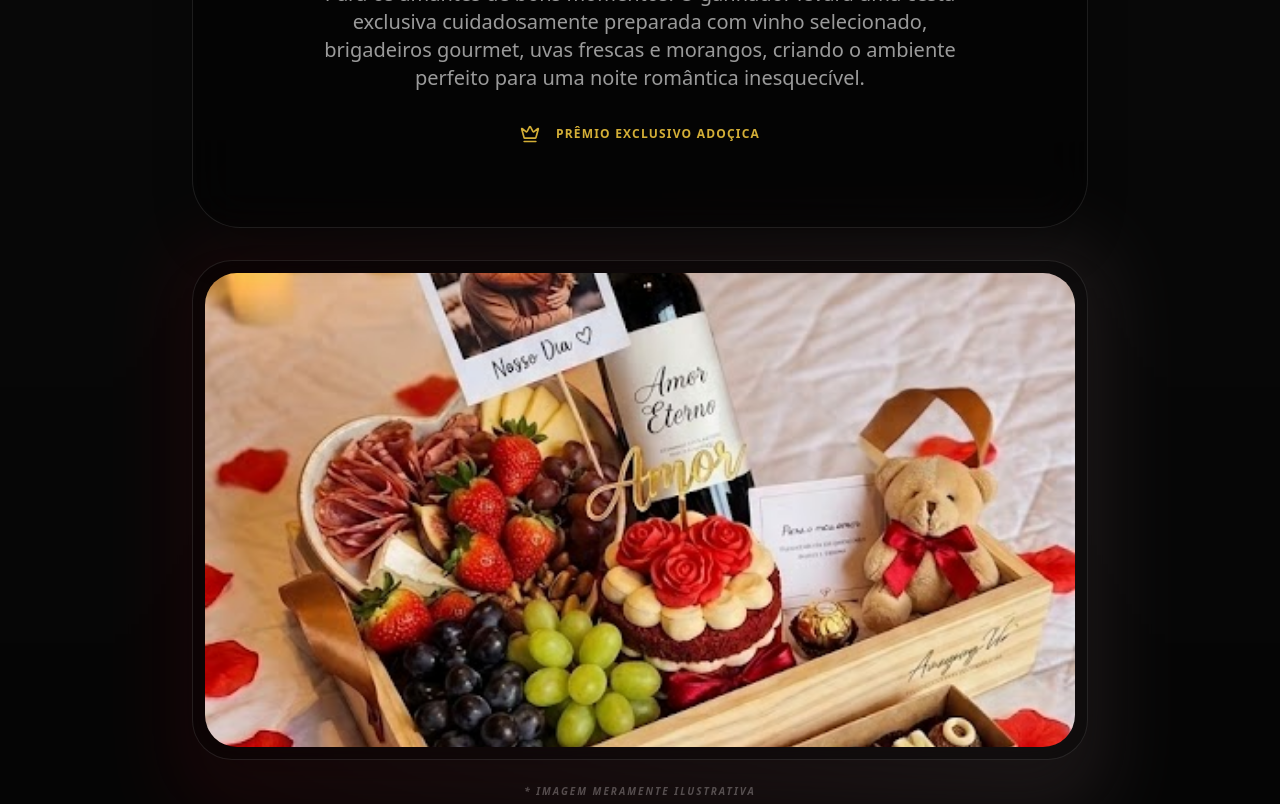
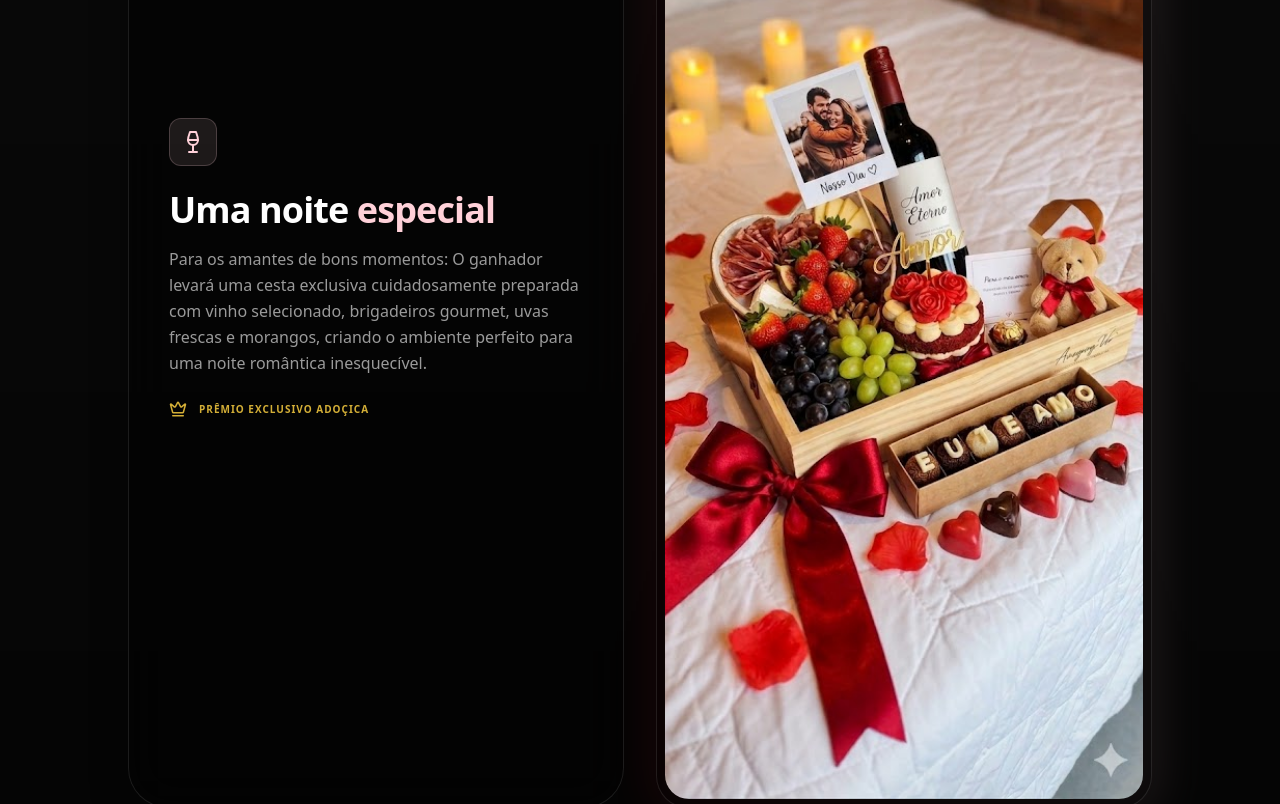
Before and after one commit to leonardomasui/rifa-adocica, a React (Vite) app: page / in a window 1280 px wide. Shown: the part 1400-2204 px from the top of the page. Built offline with nearby package versions, Linux system fonts and the light colour scheme; no server answers.

Commit message:
Side-by-side romantic section and updated footer text

```diff
--- a/src/App.jsx
+++ b/src/App.jsx
@@ -274,38 +274,40 @@ function App() {
 
       {/* Seção Romântica (Decoração) */}
       <section className="py-24 relative px-4 overflow-hidden border-t border-white/5 bg-gradient-to-b from-transparent to-black/50">
-        <div className="max-w-4xl mx-auto space-y-8">
+        <div className="max-w-5xl mx-auto">
+          <div className="grid lg:grid-cols-2 gap-8 items-stretch">
             {/* Bloco de Texto */}
-          <div className="relative z-10 glass-card p-10 md:p-14 rounded-[48px] border border-white/10 text-center flex flex-col items-center justify-center min-h-[500px]">
-             <div className="w-16 h-16 bg-rifa-pink/10 rounded-2xl flex items-center justify-center mb-8 border border-rifa-pink/20">
-               <Wine className="w-8 h-8 text-rifa-pink" />
+            <div className="relative z-10 glass-card p-8 md:p-10 rounded-[40px] border border-white/10 flex flex-col justify-center">
+               <div className="w-12 h-12 bg-rifa-pink/10 rounded-xl flex items-center justify-center mb-6 border border-rifa-pink/20">
+                 <Wine className="w-6 h-6 text-rifa-pink" />
                </div>
-             <h3 className="text-4xl md:text-5xl font-black text-white tracking-tight leading-tight mb-6">
+               <h3 className="text-3xl md:text-4xl font-black text-white tracking-tight leading-tight mb-4">
                  Uma noite <span className="text-rifa-pink">especial</span>
                </h3>
-             <p className="text-lg md:text-xl text-white/60 leading-relaxed font-light max-w-2xl">
+               <p className="text-base text-white/60 leading-relaxed font-light">
                  Para os amantes de bons momentos: O ganhador levará uma cesta exclusiva cuidadosamente preparada com vinho selecionado, brigadeiros gourmet, uvas frescas e morangos, criando o ambiente perfeito para uma noite romântica inesquecível.
                </p>
-             <div className="flex items-center gap-4 pt-8 text-rifa-gold">
-                <Crown size={20} />
-                <span className="font-bold uppercase tracking-widest text-xs">Prêmio Exclusivo Adoçica</span>
+               <div className="flex items-center gap-3 pt-6 text-rifa-gold">
+                  <Crown size={18} />
+                  <span className="font-bold uppercase tracking-widest text-[10px]">Prêmio Exclusivo Adoçica</span>
                </div>
             </div>
 
             {/* Bloco da Imagem */}
-          <div className="relative group w-full">
-            <div className="absolute -inset-4 bg-gradient-to-r from-rifa-red to-rifa-pink rounded-[40px] blur-2xl opacity-10 group-hover:opacity-30 transition-opacity duration-700"></div>
-            <div className="relative glass-card p-3 rounded-[40px] border border-white/20 overflow-hidden shadow-2xl h-[500px]">
+            <div className="relative group">
+              <div className="absolute -inset-2 bg-gradient-to-r from-rifa-red to-rifa-pink rounded-[32px] blur-xl opacity-10 group-hover:opacity-20 transition-opacity duration-700"></div>
+              <div className="relative glass-card p-2 rounded-[32px] border border-white/20 overflow-hidden shadow-2xl h-full min-h-[350px]">
                 <img
                   src="/cesta.jpg"
                   alt="Cesta Romântica Rifa Adoçica"
-                className="w-full h-full rounded-[32px] object-cover transition-transform duration-700 group-hover:scale-[1.05]"
+                  className="w-full h-full rounded-[24px] object-cover transition-transform duration-700 group-hover:scale-105"
                 />
                 <div className="absolute inset-0 bg-gradient-to-t from-black/40 via-transparent to-transparent opacity-0 group-hover:opacity-100 transition-opacity duration-500"></div>
               </div>
-            <p className="text-center mt-6 text-white/30 text-[10px] font-bold tracking-[0.2em] uppercase italic">
+              <p className="text-center mt-4 text-white/30 text-[9px] font-bold tracking-[0.2em] uppercase italic">
                 * Imagem meramente ilustrativa
               </p>
+            </div>
           </div>
         </div>
       </section>
@@ -319,7 +321,7 @@ function App() {
             <Heart size={16} fill="currentColor" />
           </div>
           <div className="space-y-4 opacity-40 text-sm font-medium tracking-wide">
-            <p className="hover:text-white transition-colors">O sorteio será realizado no dia 10/06 via Live no Instagram.</p>
+            <p className="hover:text-white transition-colors">O resultado do sorteio será disponibilizado no dia 10/06 no Instagram</p>
             <p className="hover:text-white transition-colors">Os números selecionados só serão garantidos após validação do comprovante.</p>
           </div>
           <p className="text-rifa-pink text-2xl mt-12 font-serif italic tracking-tight drop-shadow-[0_0_10px_rgba(255,209,217,0.3)]">
```
Lines whose indentation alone changed are shown as unchanged.
